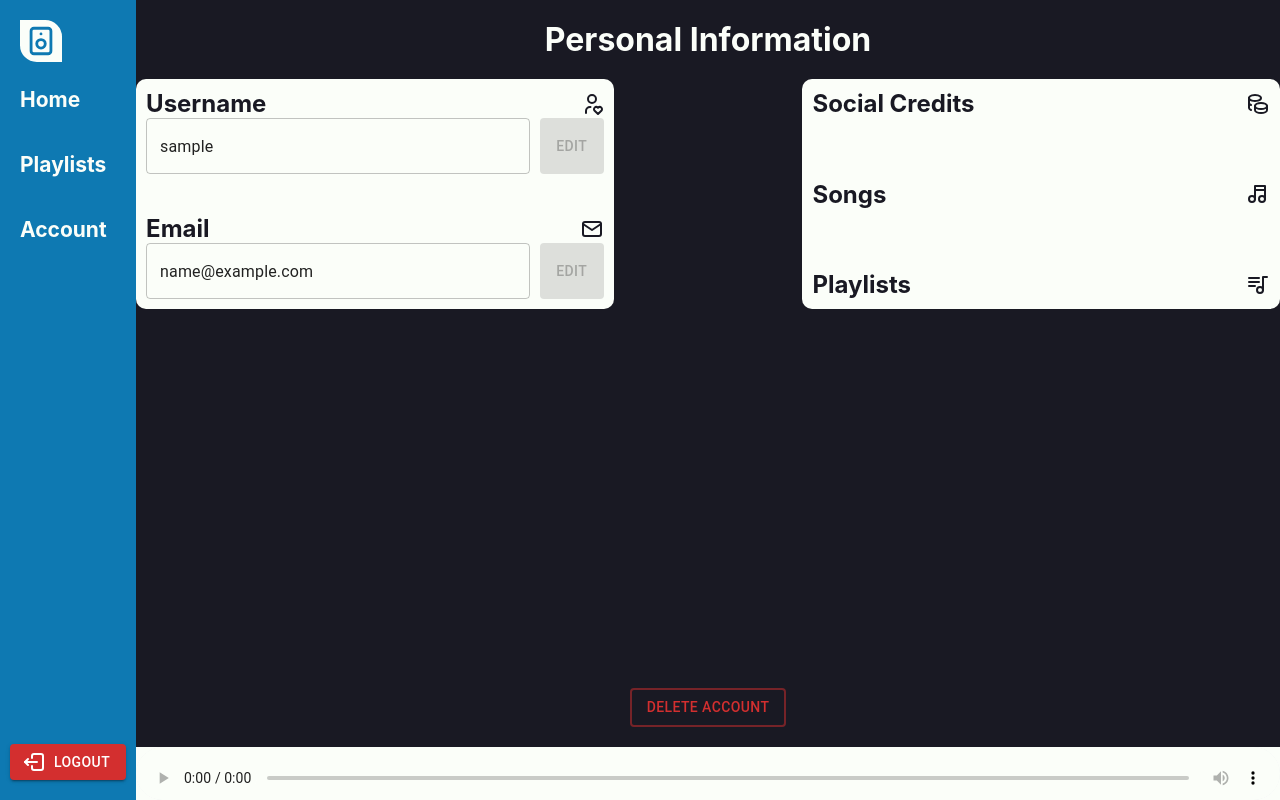
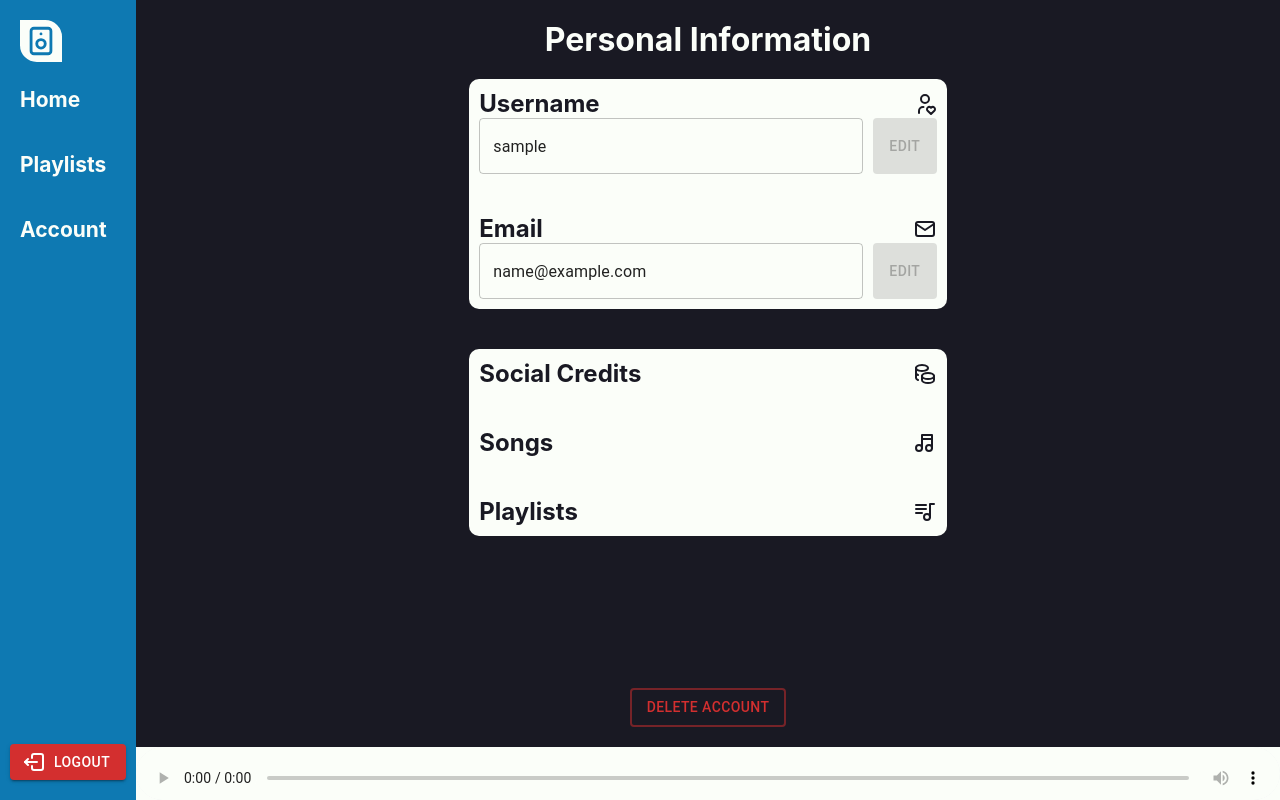
Before and after one commit to TrueBass/music-api, a React (Vite) app: page /account in a window 1280 px wide. Built offline with nearby package versions, Linux system fonts and the light colour scheme; sample sign-in values are in the browser's storage.

Commit message:
Changed account page layout from horizontal to vertical.

```diff
--- a/src/css/Account.css
+++ b/src/css/Account.css
@@ -29,13 +29,13 @@
 }
 
 .personal-info-items {
+  margin-top: 20px;
   /* border: 1px inset red; */
   display: flex;
-  flex-direction: row;
-  justify-content: space-between;
+  flex-direction: column;
+  align-items: center;
+  margin-bottom: 20px;
   width: 100%;
-  /* gap: 40px; */
-  margin: 20px 40px 0 40px;
 }
 
 .personal-info-user-creds {
@@ -48,6 +48,7 @@
   flex-direction: column;
   justify-content: space-between;
   gap: 40px;
+  margin: 0 40px 40px 40px;
 }
 
 
```
